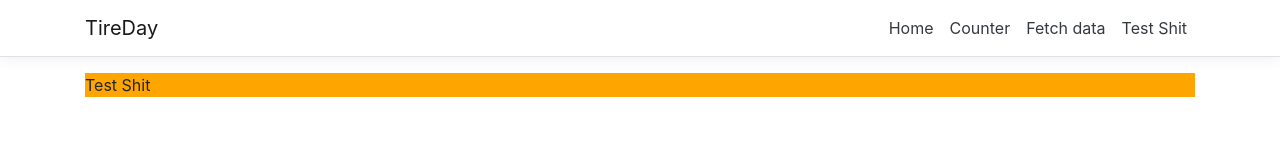
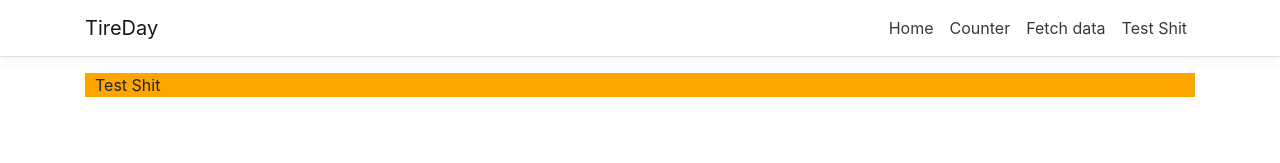
Before and after one commit to jwbacker726/react-template, a React (Create React App) app in the folder ClientApp/: page /test-shit in a window 1280 px wide. Shown: the top 163 px of the page. Built offline with nearby package versions, Linux system fonts and the light colour scheme.

Commit message:
Added simple css transition

```diff
--- a/ClientApp/src/components/TestShit.tsx
+++ b/ClientApp/src/components/TestShit.tsx
@@ -7,7 +7,15 @@ export class TestShit extends Component<TestShitProps> {
   render() {
 
     const OrangeDiv = styled.div`
+        padding: 0 10px;
         background-color: orange;
+        transition: color 1s 1.5s, background-color 2s, border-radius 2s;
+
+        :hover {
+            background-color: blue;
+            border-radius: 10px;
+            color: white;
+        }
     `;
 
     return <OrangeDiv>Test Shit</OrangeDiv>;
```
